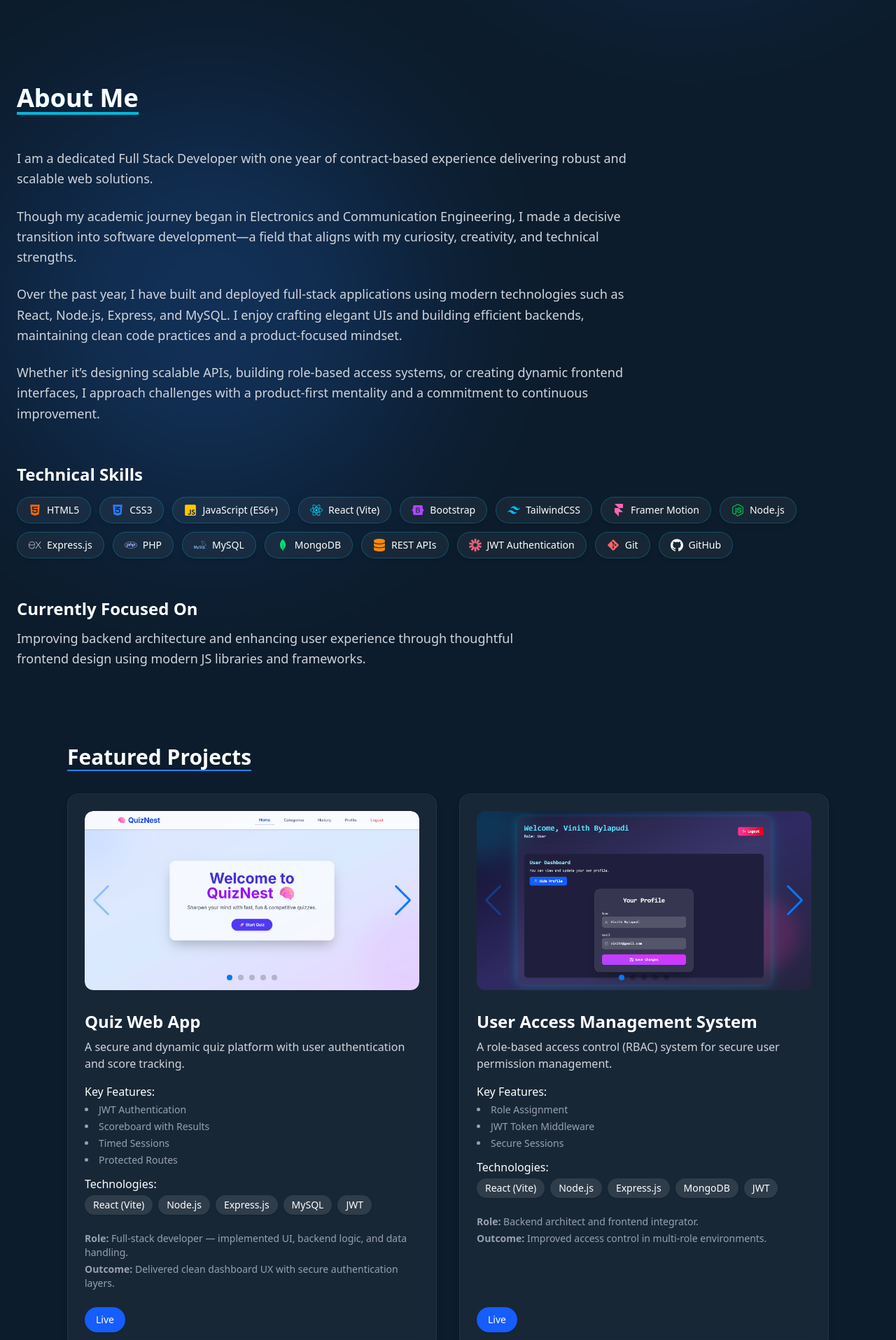
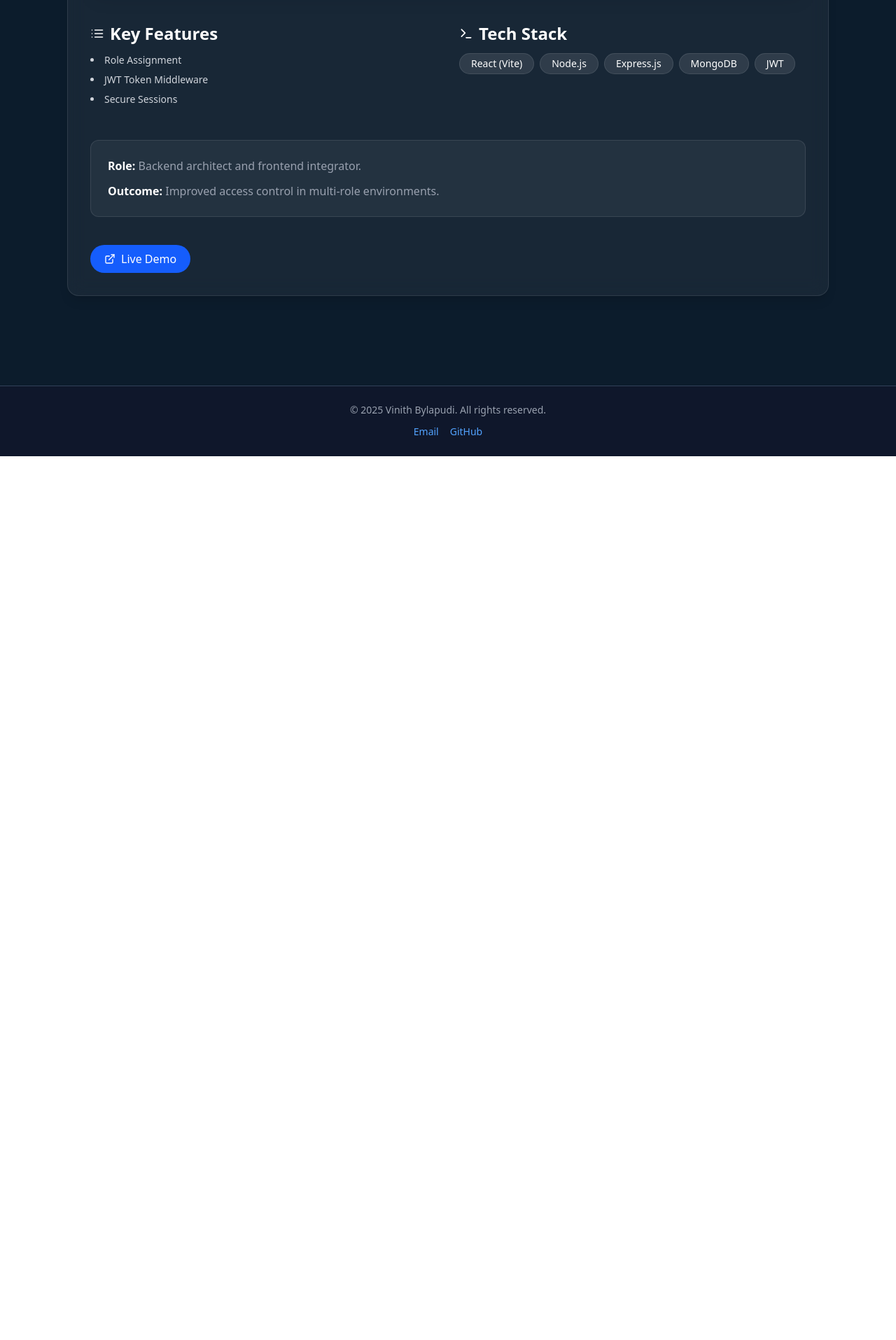
Before and after one commit to Vinith1801/VinithBylapudi, a React (Vite) app: page /projects/access-forge in a window 1280 px wide. Shown: the part 740-2655 px from the top of the page at 70% size. After the commit the page ends 1392 px from the top, so only its background shows below. Built offline with nearby package versions, Linux system fonts and the light colour scheme.

Commit message:
Add routing and project details page; update project data and dependencies

```diff
--- a/package.json
+++ b/package.json
@@ -15,6 +15,7 @@
     "react": "^19.1.0",
     "react-dom": "^19.1.0",
     "react-icons": "^5.5.0",
+    "react-router-dom": "^7.6.2",
     "swiper": "^11.2.8"
   },
   "devDependencies": {
--- a/src/App.jsx
+++ b/src/App.jsx
@@ -1,4 +1,4 @@
-import React from 'react';
+import { BrowserRouter as Router, Routes, Route } from "react-router-dom";
 import Navbar from './components/Navbar';
 import Hero from './components/Hero';
 import Projects from './components/Projects';
@@ -6,18 +6,28 @@ import WorkExperience from './components/WorkExperience';
 import AboutSection from './components/About';
 import Footer from './components/Footer';
 import Contact from './components/Contact';
+import ProjectDetails from "./components/ProjectDetails"; // New component
 
 function App() {
   return (
+    <Router>
       <div className="bg-[#0C1C2C] text-white min-h-screen">
         <Navbar />
+        <Routes>
+          <Route path="/" element={
+            <>
               <Hero />
               <AboutSection />
               <Projects />
               <WorkExperience />
               <Contact />
+            </>
+          } />
+          <Route path="/projects/:slug" element={<ProjectDetails />} />
+        </Routes>
         <Footer />
       </div>
+    </Router>
   );
 }
 
--- a/src/components/ProjectCard.jsx
+++ b/src/components/ProjectCard.jsx
@@ -1,107 +1,50 @@
-import React from "react";
-import { Swiper, SwiperSlide } from "swiper/react";
-import { Pagination, Navigation } from "swiper/modules";
-import { motion } from "framer-motion";
+import { Link } from "react-router-dom";
+import { ExternalLink, Info } from "lucide-react";
 
-import "swiper/css";
-import "swiper/css/pagination";
-import "swiper/css/navigation";
+const ProjectCard = ({ project }) => {
+  const thumbnail = project.image[0]; // Use the first image as preview
 
-const ProjectCard = ({ project, index }) => {
   return (
-    <motion.div
-      initial={{ opacity: 0, y: 40 }}
-      whileInView={{ opacity: 1, y: 0 }}
-      transition={{ duration: 0.6, delay: index * 0.2 }}
-      viewport={{ once: true }}
-      className="w-full min-h-[520px] bg-white/5 backdrop-blur-md border border-white/5 p-6 rounded-2xl shadow-lg hover:shadow-2xl transition-all flex flex-col"
-    >
-      {/* Swiper Image Slider */}
-      <div className="w-full aspect-video overflow-hidden rounded-xl mb-4">
-        <Swiper
-          modules={[Pagination, Navigation]}
-          spaceBetween={10}
-          slidesPerView={1}
-          pagination={{ clickable: true }}
-          navigation
-          className="rounded-xl overflow-hidden"
-          loading="lazy"
-        >
-          {project.image.map((img, i) => (
-            <SwiperSlide key={i}>
+    <div className="group bg-gradient-to-br from-[#1c2733] to-[#0f1a25] border border-white/10 rounded-2xl overflow-hidden shadow-md hover:shadow-xl transition-all duration-300 flex flex-col">
+      {/* Image Thumbnail */}
+      <div className="w-full h-48 overflow-hidden">
         <img
-                src={img}
-                alt={`${project.title} screenshot ${i + 1}`}
-                className="w-full h-64 object-cover rounded-xl"
+          src={thumbnail}
+          alt={`${project.title} preview`}
+          className="w-full h-full object-cover transform group-hover:scale-105 transition duration-500"
         />
-            </SwiperSlide>
-          ))}
-        </Swiper>
       </div>
 
       {/* Project Content */}
-      <h3 className="text-2xl font-semibold text-white mb-2">
-        {project.title}
-      </h3>
-      <p className="text-gray-300 mb-4">{project.overview}</p>
+      <div className="p-5 flex flex-col flex-1">
+        <h3 className="text-lg font-semibold text-white mb-1">{project.title}</h3>
+        <p className="text-gray-300 text-sm mb-4 line-clamp-3">{project.overview}</p>
 
-      {/* Features */}
-      <div className="mb-3">
-        <h4 className="text-white font-medium mb-1">Key Features:</h4>
-        <ul className="list-disc list-inside text-gray-400 text-sm space-y-1">
-          {project.features.map((feature, idx) => (
-            <li key={idx}>{feature}</li>
-          ))}
-        </ul>
-      </div>
-
-      {/* Technologies */}
-      <div className="mb-3">
-        <h4 className="text-white font-medium mb-1">Technologies:</h4>
-        <div className="flex flex-wrap gap-2">
-          {project.tech.map((tech, idx) => (
-            <span
-              key={idx}
-              className="bg-white/10 text-white text-sm px-3 py-1 rounded-full shadow-sm"
-            >
-              {tech}
-            </span>
-          ))}
-        </div>
-      </div>
-
-      {/* Role & Outcome */}
-      <p className="text-gray-400 text-sm mt-3">
-        <strong>Role:</strong> {project.role}
-      </p>
-      <p className="text-gray-400 text-sm mt-1">
-        <strong>Outcome:</strong> {project.outcome}
-      </p>
-
-      {/* Action Buttons */}
-      <div className="flex flex-wrap gap-3 mt-auto pt-6">
-        {project.liveDemo && (
+        <div className="mt-auto flex justify-between items-center pt-4 border-t border-white/10">
+          {project.liveDemo ? (
             <a
               href={project.liveDemo}
               target="_blank"
               rel="noopener noreferrer"
-            className="text-sm px-4 py-2 rounded-full bg-blue-600 hover:bg-blue-700 transition-all shadow hover:scale-105"
+              className="flex items-center gap-2 text-sm text-blue-400 hover:text-blue-500 transition"
             >
+              <ExternalLink className="w-4 h-4" />
               Live
             </a>
+          ) : (
+            <span className="text-gray-500 text-sm italic">No Live Demo</span>
           )}
-        {project.repoLink && (
-          <a
-            href={project.repoLink}
-            target="_blank"
-            rel="noopener noreferrer"
-            className="text-sm px-4 py-2 rounded-full bg-gray-600 hover:bg-gray-700 transition-all shadow hover:scale-105"
+
+          <Link
+            to={`/projects/${project.slug}`}
+            className="flex items-center gap-2 text-sm text-white bg-gray-700 hover:bg-gray-600 px-3 py-1.5 rounded-full transition-all"
           >
-            GitHub
-          </a>
-        )}
+            <Info className="w-4 h-4" />
+            Details
+          </Link>
         </div>
-    </motion.div>
+      </div>
+    </div>
   );
 };
 
--- /dev/null
+++ b/src/components/ProjectDetails.jsx
@@ -0,0 +1,136 @@
+import { useParams, Link } from "react-router-dom";
+import projects from "../data/projects";
+import { Swiper, SwiperSlide } from "swiper/react";
+import { Pagination, Navigation } from "swiper/modules";
+import { ExternalLink, Github, List, Terminal, ArrowLeft } from "lucide-react";
+
+import "swiper/css";
+import "swiper/css/pagination";
+import "swiper/css/navigation";
+
+const ProjectDetails = () => {
+  const { slug } = useParams();
+  const project = projects.find(p => p.slug === slug);
+
+  if (!project) {
+    return (
+      <section className="px-6 py-20 text-center text-white">
+        <h2 className="text-4xl font-bold mb-4">Project Not Found</h2>
+        <p className="mb-6">Sorry, this project does not exist or was removed.</p>
+        <Link to="/" className="text-blue-400 hover:underline">← Go Back Home</Link>
+      </section>
+    );
+  }
+
+  return (
+    <section className="px-4 sm:px-8 py-16 max-w-6xl mx-auto">
+      {/* Back */}
+      <Link to="/" className="inline-flex items-center gap-2 text-blue-400 hover:text-blue-500 mb-6">
+        <ArrowLeft className="w-4 h-4" />
+        Back to Home
+      </Link>
+
+      {/* Glass container */}
+      <div className="bg-white/5 backdrop-blur-md border border-white/10 rounded-2xl p-8 shadow-lg">
+        {/* Title & Overview */}
+        <h1 className="text-4xl sm:text-5xl font-bold text-white mb-4">{project.title}</h1>
+        <p className="text-lg text-gray-300 mb-10">{project.overview}</p>
+
+        {/* Swiper Gallery */}
+        <Swiper
+            modules={[Pagination, Navigation]}
+            spaceBetween={10}
+            slidesPerView={1}
+            pagination={{ clickable: true }}
+            navigation
+            className="rounded-xl overflow-hidden shadow-xl mb-12"
+        >
+            {project.image.map((img, i) => (
+                <SwiperSlide key={i}>
+                <div className="w-full aspect-[16/9] sm:aspect-[3/2] md:aspect-[16/7] overflow-hidden rounded-xl">
+                    <img
+                    src={img}
+                    alt={`Screenshot ${i + 1}`}
+                    className="w-full h-full object-cover"
+                    />
+                </div>
+                </SwiperSlide>
+            ))}
+        </Swiper>
+
+
+        {/* Grid Section */}
+        <div className="grid md:grid-cols-2 gap-8 mb-12">
+          {/* Features */}
+          <div>
+            <div className="flex items-center gap-2 mb-3 text-white">
+              <List className="w-5 h-5" />
+              <h3 className="text-2xl font-semibold">Key Features</h3>
+            </div>
+            <ul className="list-disc list-inside text-gray-300 text-sm space-y-2">
+              {project.features.map((f, i) => (
+                <li key={i}>{f}</li>
+              ))}
+            </ul>
+          </div>
+
+          {/* Tech Stack */}
+          <div>
+            <div className="flex items-center gap-2 mb-3 text-white">
+              <Terminal className="w-5 h-5" />
+              <h3 className="text-2xl font-semibold">Tech Stack</h3>
+            </div>
+            <div className="flex flex-wrap gap-2">
+              {project.tech.map((tech, i) => (
+                <span
+                  key={i}
+                  className="bg-white/10 text-white text-sm px-4 py-1 rounded-full border border-white/10"
+                >
+                  {tech}
+                </span>
+              ))}
+            </div>
+          </div>
+        </div>
+
+        {/* Role & Outcome */}
+        <div className="bg-white/5 border border-white/10 rounded-xl p-6 mb-10 space-y-3">
+          <p className="text-gray-400">
+            <strong className="text-white">Role:</strong> {project.role}
+          </p>
+          <p className="text-gray-400">
+            <strong className="text-white">Outcome:</strong> {project.outcome}
+          </p>
+        </div>
+
+        {/* CTA Buttons */}
+        <div className="flex flex-wrap gap-4">
+          {project.liveDemo && (
+            <a
+              href={project.liveDemo}
+              target="_blank"
+              rel="noreferrer"
+              className="inline-flex items-center gap-2 bg-blue-600 hover:bg-blue-700 text-white px-5 py-2 rounded-full transition"
+            >
+              <ExternalLink className="w-4 h-4" />
+              Live Demo
+            </a>
+          )}
+          {project.repoLink && (
+            <a
+              href={project.repoLink}
+              target="_blank"
+              rel="noreferrer"
+              className="inline-flex items-center gap-2 bg-gray-700 hover:bg-gray-800 text-white px-5 py-2 rounded-full transition"
+            >
+              <Github className="w-4 h-4" />
+              GitHub Repo
+            </a>
+          )}
+        </div>
+      </div>
+    </section>
+  );
+};
+
+export default ProjectDetails;
--- a/src/components/Projects.jsx
+++ b/src/components/Projects.jsx
@@ -7,7 +7,7 @@ const Projects = () => {
   return (
     <section className="py-12 px-4 sm:px-6 lg:px-8 max-w-6xl mx-auto" id="projects">
       <h2 className="text-3xl font-bold text-white mb-8 border-b-2 inline-block border-blue-500">
-        Featured Projects
+        Projects
       </h2>
 
       <div className="grid grid-cols-1 gap-8 md:grid-cols-2 lg:grid-cols-2">
--- a/src/data/projects.js
+++ b/src/data/projects.js
@@ -1,6 +1,7 @@
 const projects = [
   {
-    title: "Quiz Web App",
+    slug: "quiz-nest",
+    title: "QuizNest",
     overview:
       "A secure and dynamic quiz platform with user authentication and score tracking.",
     features: [
@@ -9,7 +10,7 @@ const projects = [
       "Timed Sessions",
       "Protected Routes",
     ],
-    tech: ["React (Vite)", "Node.js", "Express.js", "MySQL", "JWT"],
+    tech: ["React (Vite)", "Node.js", "Express.js", "MongoDB", "JWT"],
     role: "Full-stack developer — implemented UI, backend logic, and data handling.",
     outcome:
       "Delivered clean dashboard UX with secure authentication layers.",
@@ -24,7 +25,8 @@ const projects = [
     repoLink: ""
   },
   {
-    title: "User Access Management System",
+    slug: "access-forge",
+    title: "Access Forge",
     overview:
       "A role-based access control (RBAC) system for secure user permission management.",
     features: [
@@ -46,6 +48,7 @@ const projects = [
     repoLink: ""
   },
   {
+    slug: "hms-mentor",
     title: "Highbrow Mentor Solutions (HMS)",
     overview:
       "An academic consulting platform offering PhD mentoring services.",
@@ -65,6 +68,7 @@ const projects = [
     repoLink: ""
   },
   {
+    slug: "noble-scribe",
     title: "NobleScribe Publications",
     overview:
       "A self-publishing platform for aspiring authors with an elegant landing experience.",
@@ -81,6 +85,7 @@ const projects = [
     repoLink: ""
   },
   {
+    slug: "strz-dashboard",
     title: "Straz Dashboard",
     overview:
       "A CRUD admin dashboard for managing users and content across different entities.",
```
Also changed, not shown: 1 other file (tests, documents, lock files or other folders). Lines whose indentation alone changed are shown as unchanged.
